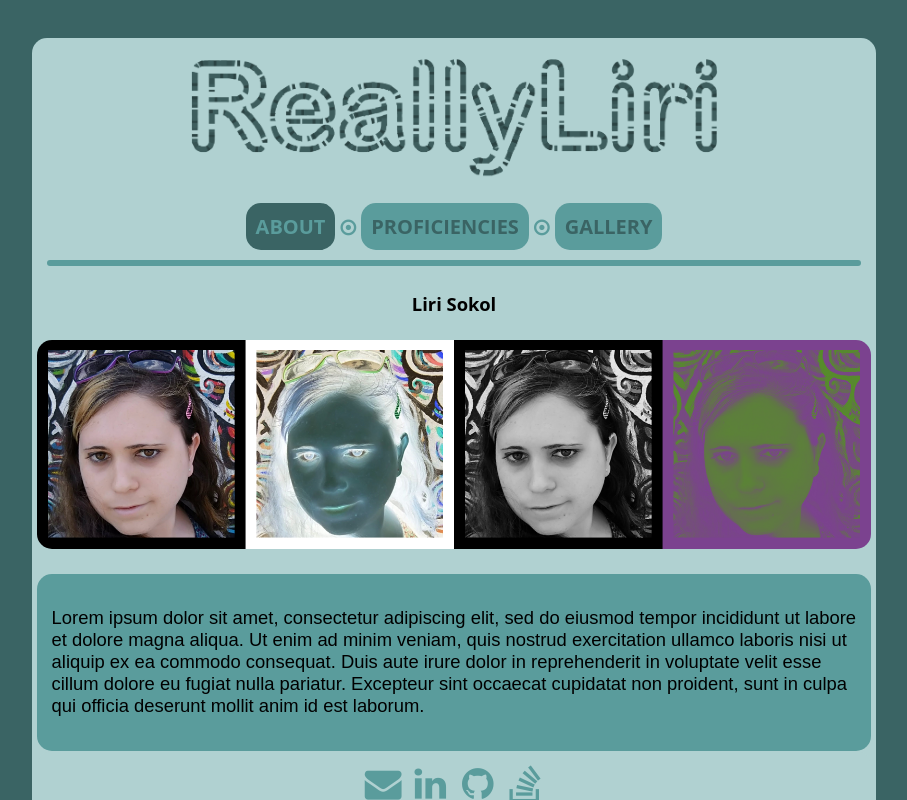
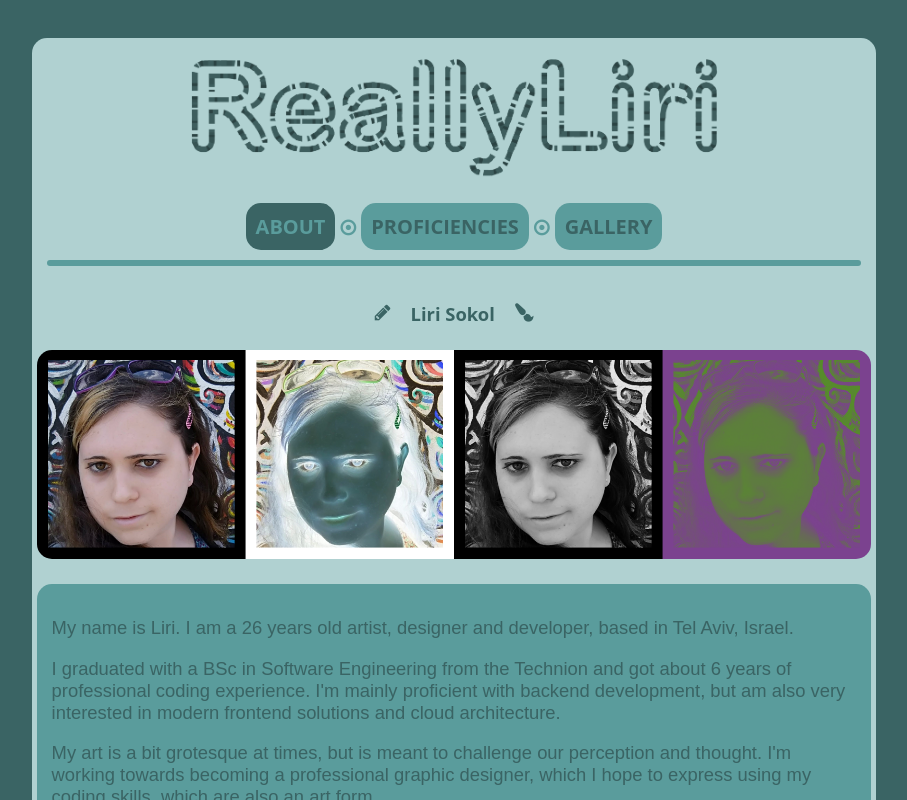
Before and after one commit to ReallyLiri/portfoliri, a React (Create React App) app: page /about in a window 1280 px wide. Shown: the top 800 px of the page, without its empty margins (186-1093 px from the left). Built offline with nearby package versions, Linux system fonts and the light colour scheme.

Commit message:
Improve coding

```diff
--- a/src/containers/About.js
+++ b/src/containers/About.js
@@ -1,31 +1,74 @@
 import React, { Component } from 'react';
+import styled from 'styled-components';
 
 import { ColorScheme } from "../theme/colorScheme";
+
+const getAge = birthDate => Math.floor((new Date() - new Date(birthDate).getTime()) / 3.15576e+10);
+
+const TitleText = styled.div`
+  white-space: nowrap;
+  text-align: center;
+  i, h4 {
+    display: inline-block;
+    white-space:normal;
+  vertical-align:middle;
+
+  }
+`;
+
+const TitleIcon = (faClass) => {
+  return (
+    <i style={{color: ColorScheme.darker, padding: 20}} className={`fa ${faClass}`}/>
+  );
+};
 
 class About extends Component {
   render() {
     return (
       <div>
-        <h4 style={{textAlign: 'center'}}>Liri Sokol</h4>
+        <TitleText>
+          {TitleIcon('fa-pencil')}
+          <h4 style={{color: ColorScheme.darker}}>Liri Sokol</h4>
+          {TitleIcon('fa-paint-brush fa-flip-horizontal')}
+        </TitleText>
+
         <img src={require('../assets/liri.png')} alt={'liri'} style={{width: '100%', borderRadius: 15}}/>
+
         <div
           style={{
             textAlign: 'left',
-            backgroundColor: ColorScheme.darker,
+            backgroundColor: ColorScheme.dark,
+            color: ColorScheme.darker,
             marginTop: 20,
+            marginBottom: 20,
             padding: 15,
             borderRadius: 15,
             fontFamily: 'arial'
           }}
         >
           <p>
-            Lorem ipsum dolor sit amet, consectetur adipiscing elit, sed do eiusmod tempor incididunt ut labore et
-            dolore magna aliqua. Ut enim ad minim veniam, quis nostrud exercitation ullamco laboris nisi ut aliquip ex
-            ea commodo consequat. Duis aute irure dolor in reprehenderit in voluptate velit esse cillum dolore eu fugiat
-            nulla pariatur. Excepteur sint occaecat cupidatat non proident, sunt in culpa qui officia deserunt mollit
-            anim id est laborum.
+            My name is Liri. I am a {getAge('1992-08-20')} years old artist, designer and developer, based in Tel Aviv,
+            Israel.
+          </p>
+          <p>
+            I graduated with a BSc in Software Engineering from the Technion and got about {getAge('2012-08-01')} years
+            of professional coding experience.
+            I'm mainly proficient with backend development, but am also very interested in modern frontend solutions and
+            cloud architecture.
+          </p>
+          <p>
+            My art is a bit grotesque at times, but is meant to challenge our perception and thought.
+            I'm working towards becoming a professional graphic designer, which I hope to express using my coding
+            skills, which are also an art form.
+          </p>
+          <p>
+            You can interest me with any software or art project, I'm always looking for new stuff to learn and
+            practice.
           </p>
         </div>
+
+        <img src={require('../assets/limonit.png')} alt={'limonit'} style={{width: '100%', borderRadius: 15}}/>
+
       </div>
     );
   }
--- a/src/containers/Album.js
+++ b/src/containers/Album.js
@@ -10,7 +10,7 @@ import { lineSeparator } from './Header'
 const AlbumDescription = styled.div`
   text-align: center;
   font-family: Verdana;
-  color: ${ColorScheme.dark};
+  color: ${ColorScheme.darker};
   font-size: ${props => props.isMobile ? 14 : 26};
   font-weight: bold;
   padding-right: 20px;
@@ -28,7 +28,7 @@ class Album extends Component {
       <div>
         <div style={{display: 'inline-flex', alignItems: 'center'}}>
           <NiceButton onClick={() => history.push('/')}>
-            <i style={{color: ColorScheme.dark}} className='fa fa-arrow-circle-left fa-fw fa-3x'/>
+            <i style={{color: ColorScheme.darker}} className='fa fa-arrow-circle-left fa-fw fa-3x'/>
           </NiceButton>
           <AlbumDescription>{description}</AlbumDescription>
         </div>
--- a/src/containers/App.js
+++ b/src/containers/App.js
@@ -48,7 +48,7 @@ class App extends Component {
 
   render() {
     return (
-      <AppDiv style={{backgroundColor: ColorScheme.dark}}>
+      <AppDiv style={{backgroundColor: ColorScheme.darker}}>
         <ContainerDiv isMobile={this.state.isMobile}>
           <Router>
             <RouterComponent isMobile={this.state.isMobile}/>
--- a/src/containers/Footer.js
+++ b/src/containers/Footer.js
@@ -19,7 +19,7 @@ const SocialIconList = styled.ul`
 
 const IconWithHover = styled.i`
   &:hover {
-    color: ${ColorScheme.dark}
+    color: ${ColorScheme.darker}
     transition: all .3s ease;
     transform: scale(1.1) translateY(-5px);
   }
@@ -28,7 +28,7 @@ const IconWithHover = styled.i`
 const icon = (props) => {
   return (
     <li style={{display: 'inline'}}>
-      <a style={{color: ColorScheme.darker}} href={props.href} target="_blank" rel="noopener noreferrer">
+      <a style={{color: ColorScheme.dark}} href={props.href} target="_blank" rel="noopener noreferrer">
         <IconWithHover className={`fa fa-${props.faName} fa-fw ${props.isMobile ? '' : 'fa-2x'}`}/>
       </a>
     </li>
--- a/src/containers/Header.js
+++ b/src/containers/Header.js
@@ -11,8 +11,8 @@ const NavLink = styled(Link)`
   display: inline-flex;
   margin: 0 5px;
   padding: 10px;
-  color: ${props => isActivatedLink(props.to) ? ColorScheme.darker : ColorScheme.dark};
-  background-color: ${props => isActivatedLink(props.to) ? ColorScheme.dark : ColorScheme.darker};
+  color: ${props => isActivatedLink(props.to) ? ColorScheme.dark : ColorScheme.darker};
+  background-color: ${props => isActivatedLink(props.to) ? ColorScheme.darker : ColorScheme.dark};
   font-size: ${props => props.isMobile ? '12px' : '20px'};
   font-weight: bold;
   border-radius: 15px;
@@ -21,7 +21,7 @@ const NavLink = styled(Link)`
 
 const navSeparator = () => {
   return (
-    <i style={{color: ColorScheme.darker}} className='fa fa-dot-circle-o'/>
+    <i style={{color: ColorScheme.dark}} className='fa fa-dot-circle-o'/>
   );
 };
 
@@ -32,9 +32,9 @@ export const lineSeparator = () => {
       margin: 10,
       borderRadius: 15,
       height: 5,
-      borderColor: ColorScheme.darker,
+      borderColor: ColorScheme.dark,
       borderLeftColor: 'transparent',
-      backgroundColor: ColorScheme.darker
+      backgroundColor: ColorScheme.dark
     }}/>
   )
 };
--- a/src/containers/Proficiencies.js
+++ b/src/containers/Proficiencies.js
@@ -8,25 +8,24 @@ import { PROFICIENCIES } from "../content/proficiencies";
 import StackGrid from "react-stack-grid";
 
 const IconWithHover = styled.i`
-  color: ${ColorScheme.darker};
+  color: ${ColorScheme.dark};
   font-size: ${props => props.isMobile ? '3rem' : '5rem'};
   &:hover {
-    color: ${ColorScheme.dark};
+    color: ${ColorScheme.darker};
   }
   margin-bottom: ${props => props.isMobile ? '12px' : '20px'};
 `;
-
 
 const SvgWithHover = styled.img`
   height: 80px;
   width: 80px;
   background-color: transparent;
   path, rect, polygon, circle {
-    fill: ${ColorScheme.darker};
+    fill: ${ColorScheme.dark};
   }
   &:hover {
     path, rect, polygon, circle {
-    fill: ${ColorScheme.dark};
+      fill: ${ColorScheme.darker};
     }
   }
   margin-bottom: ${props => props.isMobile ? '12px' : '20px'};
@@ -36,7 +35,7 @@ const Title = styled.div`
   font-size: ${props => props.isMobile ? '15px' : '18px'};
   font-weight: bold;
   padding-bottom: 20px;
-  color: ${ColorScheme.dark};
+  color: ${ColorScheme.darker};
 `;
 
 const Listed = styled.div`
@@ -45,12 +44,12 @@ const Listed = styled.div`
   font-weight: bolder;
   display: inline-block;
   margin: ${props => props.isMobile ? '12px' : '20px'};
-  color: ${ColorScheme.dark};
+  color: ${ColorScheme.darker};
 `;
 
 const ProfContainer = styled.div`
   border-radius: 50%;
-  background-color: ${ColorScheme.darker};
+  background-color: ${ColorScheme.dark};
   height: ${props => props.isMobile ? '120px' : '150px'};
   width: ${props => props.isMobile ? '120px' : '150px'};
   text-align: center;
@@ -71,7 +70,8 @@ const svgicon = (props) => {
   )
 };
 
-function jqueryFix() {
+function fixImgToSvgElements() {
+  // Used to convert image with svg source to a proper svg element, in order to be able to override style:fill from scss
   // https://stackoverflow.com/questions/11978995/how-to-change-color-of-svg-image-using-css-jquery-svg-image-replacement/35126817#35126817
   $(document).ready(function () {
     $('img[src$=".svg"]').each(function () {
@@ -101,7 +101,7 @@ function jqueryFix() {
 class Proficiencies extends Component {
 
   componentDidMount() {
-    jqueryFix();
+    fixImgToSvgElements();
   }
 
   render() {
@@ -110,15 +110,18 @@ class Proficiencies extends Component {
       <div>
         {
           Object.entries(PROFICIENCIES).map((pair) => {
+            const name = pair[0];
+            const profList = pair[1];
             return (
-              <div key={pair[0]} style={{padding: 20}}>
-                <Title isMobile={isMobile}>{pair[0]}</Title>
+              <div key={name} style={{padding: 20}}>
+                <Title isMobile={isMobile}>{name}</Title>
                 <StackGrid columnWidth={isMobile ? 140 : 200}>
                   {
-                    pair[1].map((prof) => {
+                    profList.map((prof) => {
                       return (
                         <ProfContainer isMobile={isMobile} key={prof.name}>
                           <Listed isMobile={isMobile}>{prof.name}</Listed><br/>
+                          { /* We get the icon from either devicon (the easy way) or svg asset */ }
                           {prof.devicon && devicon({isMobile: isMobile, devicon: prof.devicon})}
                           {prof.svg && svgicon({isMobile: isMobile, svg: prof.svg})}
                         </ProfContainer>
--- a/src/index.css
+++ b/src/index.css
@@ -5,6 +5,7 @@ body {
   font-family: sans-serif;
 }
 
+/* The following is used to disable accessibility markings (blue background) on click in touch screens */
 .no-select {
     -webkit-touch-callout: none;
     -webkit-user-select: none;
--- a/src/theme/colorScheme.js
+++ b/src/theme/colorScheme.js
@@ -1,6 +1,6 @@
 export const ColorScheme = {
   standard: '#7fb5b5',
-  darker: '#5a9c9c',
-  dark: '#3a6464',
+  dark: '#5a9c9c',
+  darker: '#3a6464',
   lighter: '#b0d1d1'
 };
```
Also changed, not shown: src/containers/RouterComponent.js (+4 -15 lines), src/assets/limonit.png (added).
